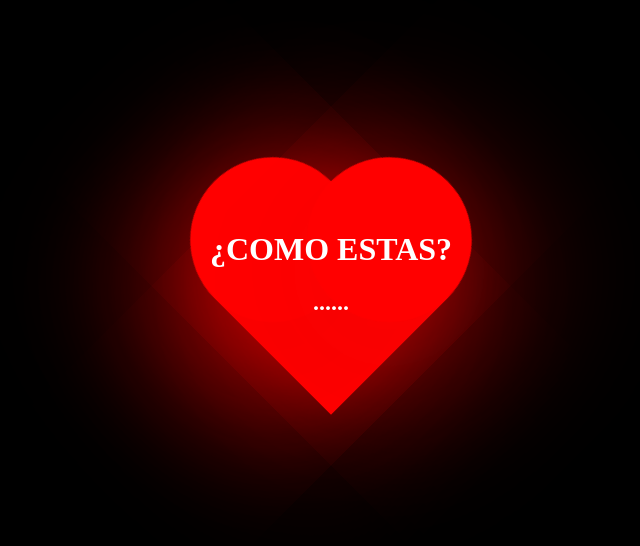
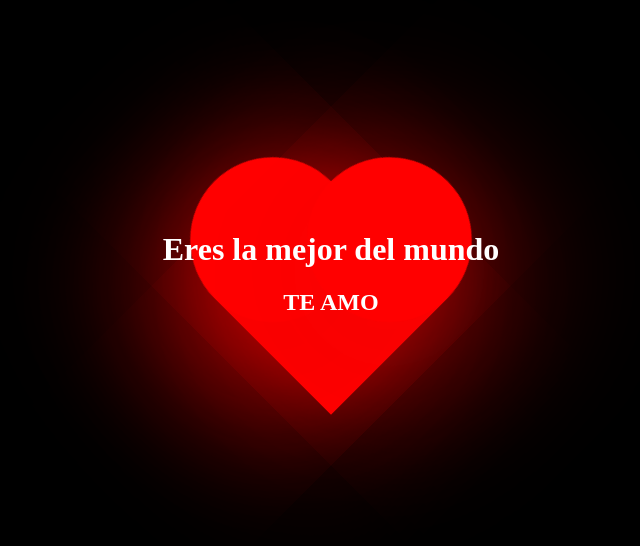
Before and after one commit to xamoxe/heart, a plain HTML site: page index.html in a window 1280 px wide. Shown: the part 102-648 px from the top of the page, without its empty margins (309-949 px from the left). Drawn offline with Linux system fonts and the light colour scheme.

Commit message:
Update index.html

```diff
--- a/index.html
+++ b/index.html
@@ -69,6 +69,6 @@
 </style>
 <body>
     <div class="hearth"></div>
-    <div class="contenido"><h1> ¿COMO ESTAS? </h1><h2>......</h2></div>
+    <div class="contenido"><h1> Eres la mejor del mundo </h1><h2>TE AMO </h2></div>
 </body>
 </html>
```
